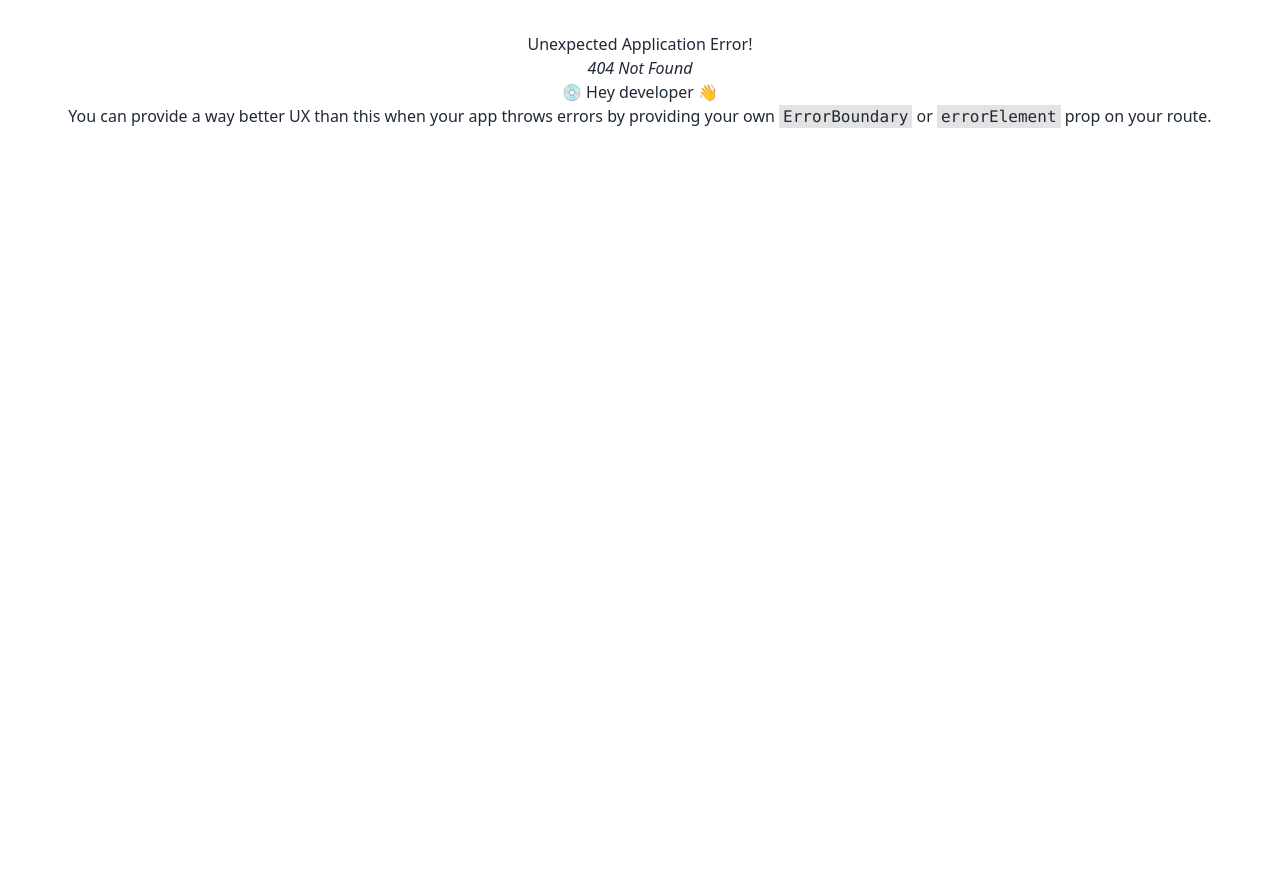
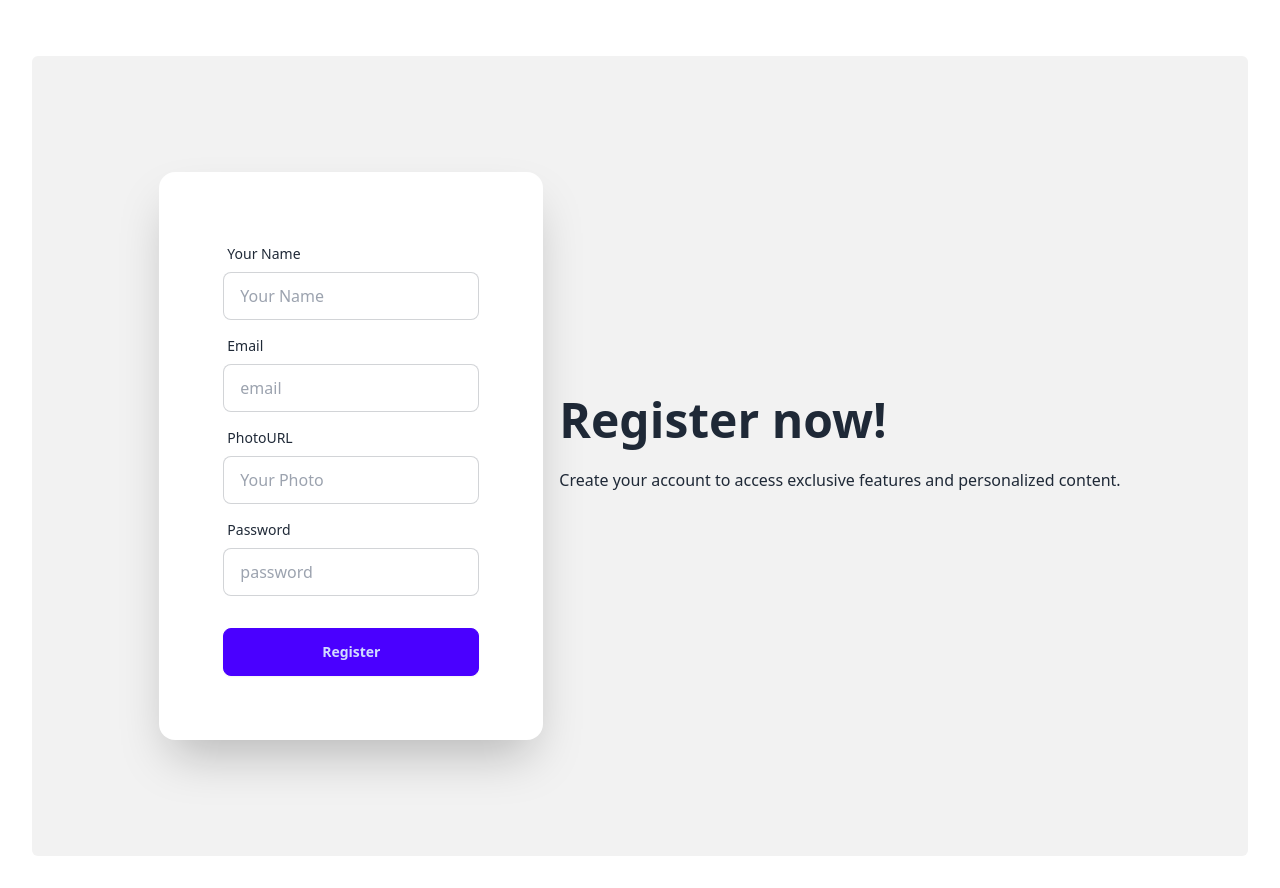
Before and after one commit to Sultana-Razia/tourism-management-client, a React (Vite) app: page /register in a window 1280 px wide. Before the commit this address had no page. Before the commit the page ends 800 px from the top, so only its background shows below. Built offline with nearby package versions, Linux system fonts and the light colour scheme.

Commit message:
Register page and login page added

```diff
--- /dev/null
+++ b/src/pages/Login/Login.jsx
@@ -0,0 +1,40 @@
+import React from 'react';
+
+const Login = () => {
+    return (
+        <div>
+            <div className="hero bg-base-200 min-h-screen rounded-md mt-6">
+                <div className="hero-content flex-col lg:flex-row-reverse">
+                    <div className="text-center lg:text-left">
+                        <h1 className="text-5xl font-bold">Login now!</h1>
+                        <p className="py-6">Welcome back! Please enter your credentials to log into your account.</p>
+                    </div>
+                    <div className="card bg-base-100 w-full max-w-sm shrink-0 shadow-2xl">
+                        <form className="card-body">
+                            <div className="form-control">
+                                <label className="label">
+                                    <span className="label-text">Email</span>
+                                </label>
+                                <input type="email" placeholder="email" className="input input-bordered" required />
+                            </div>
+                            <div className="form-control">
+                                <label className="label">
+                                    <span className="label-text">Password</span>
+                                </label>
+                                <input type="password" placeholder="password" className="input input-bordered" required />
+                                <label className="label">
+                                    <a href="#" className="label-text-alt link link-hover">Forgot password?</a>
+                                </label>
+                            </div>
+                            <div className="form-control mt-6">
+                                <button className="btn btn-primary">Login</button>
+                            </div>
+                        </form>
+                    </div>
+                </div>
+            </div>
+        </div>
+    );
+};
+
+export default Login;
--- /dev/null
+++ b/src/pages/Register/Register.jsx
@@ -0,0 +1,49 @@
+import React from 'react';
+
+const Register = () => {
+    return (
+        <div>
+            <div className="hero bg-base-200 min-h-screen rounded-md mt-6">
+                <div className="hero-content flex-col lg:flex-row-reverse">
+                    <div className="text-center lg:text-left">
+                        <h1 className="text-5xl font-bold">Register now!</h1>
+                        <p className="py-6">Create your account to access exclusive features and personalized content.</p>
+                    </div>
+                    <div className="card bg-base-100 w-full max-w-sm shrink-0 shadow-2xl">
+                        <form className="card-body">
+                            <div className="form-control">
+                                <label className="label">
+                                    <span className="label-text">Your Name</span>
+                                </label>
+                                <input type="text" placeholder="Your Name" className="input input-bordered" required />
+                            </div>
+                            <div className="form-control">
+                                <label className="label">
+                                    <span className="label-text">Email</span>
+                                </label>
+                                <input type="email" placeholder="email" className="input input-bordered" required />
+                            </div>
+                            <div className="form-control">
+                                <label className="label">
+                                    <span className="label-text">PhotoURL</span>
+                                </label>
+                                <input type="text" placeholder="Your Photo" className="input input-bordered" required />
+                            </div>
+                            <div className="form-control">
+                                <label className="label">
+                                    <span className="label-text">Password</span>
+                                </label>
+                                <input type="password" placeholder="password" className="input input-bordered" required />
+                            </div>
+                            <div className="form-control mt-6">
+                                <button className="btn btn-primary">Register</button>
+                            </div>
+                        </form>
+                    </div>
+                </div>
+            </div>
+        </div>
+    );
+};
+
+export default Register;
```
Also changed, not shown: src/routes/Router.jsx (+10 -0 lines).
